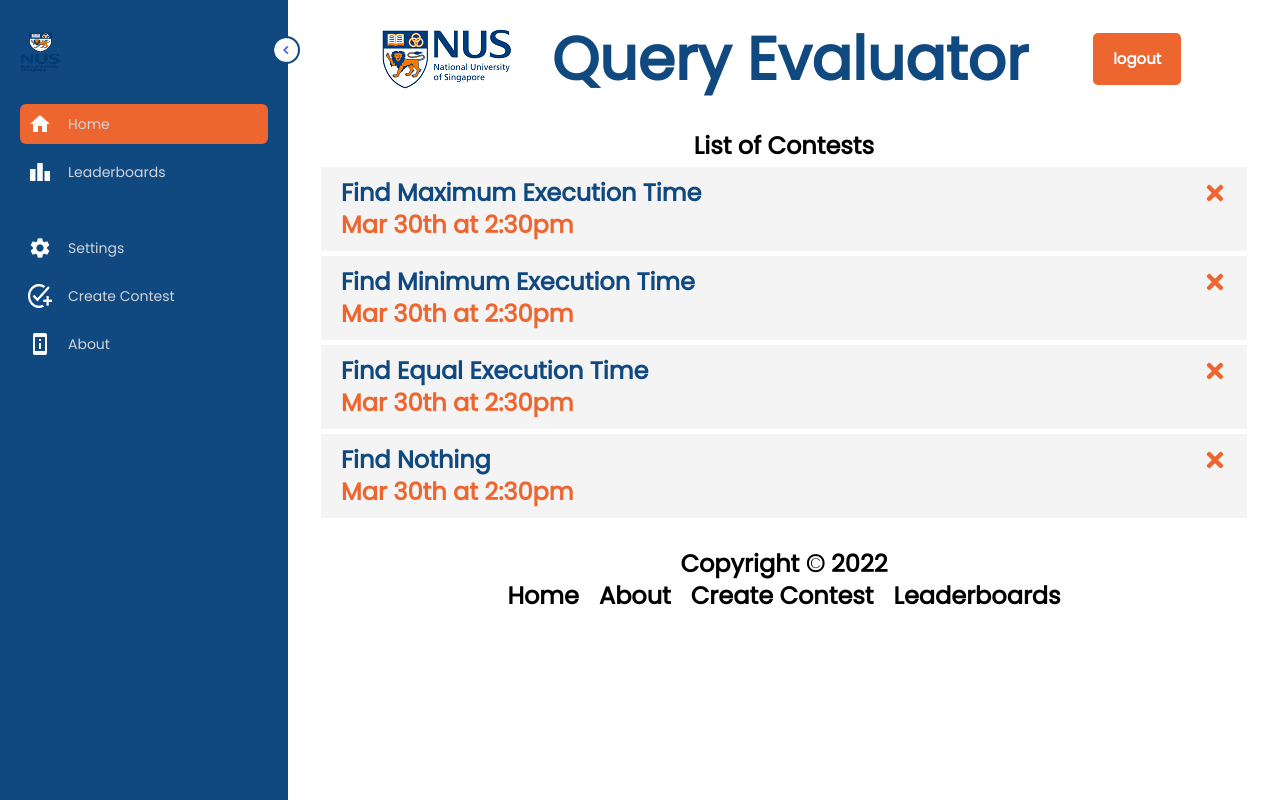
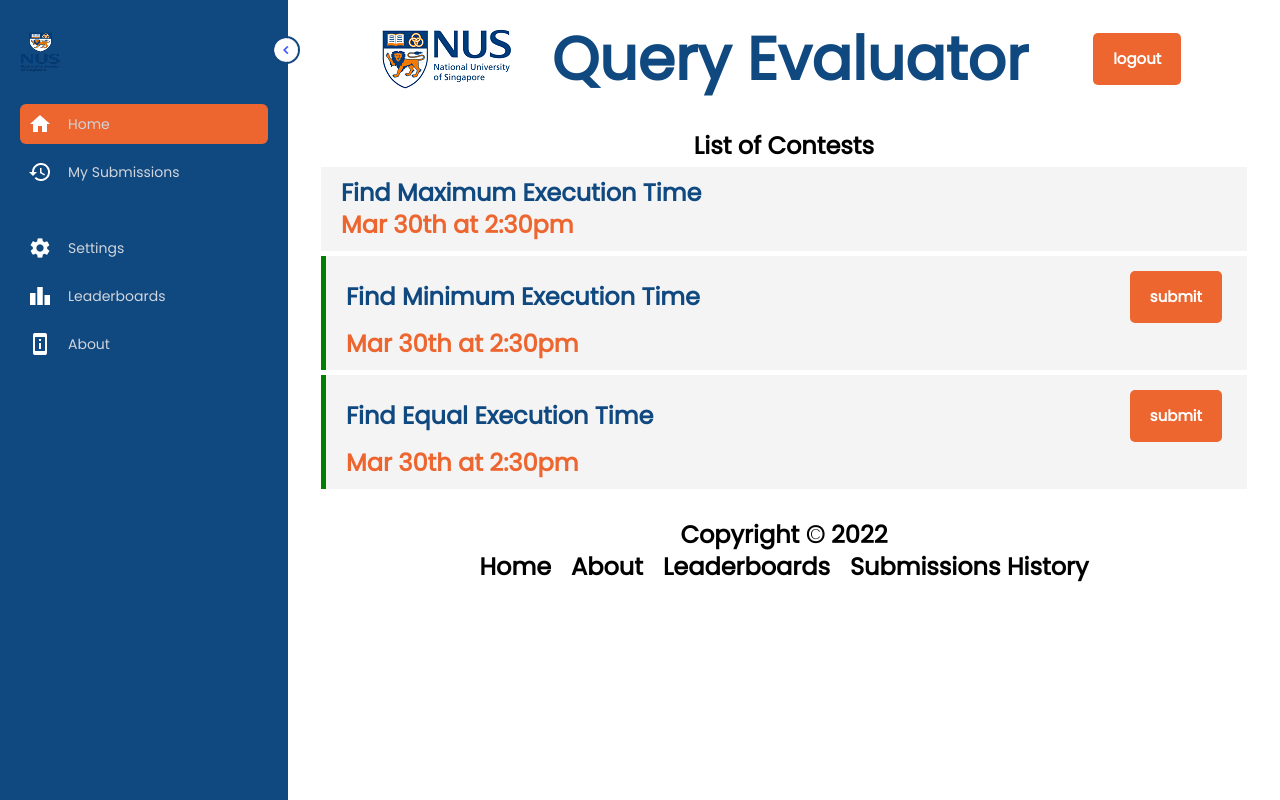
Before and after one commit to ibnahmadCoded/cs5421-project, a React (Create React App) app: page / in a window 1280 px wide. Built offline with nearby package versions, Linux system fonts and the light colour scheme; data requests are answered from the project's data file.

Commit message:
added dummy backend. ensured all data is feteched from the dummy backend and all needed data is imported only in App.js

```diff
--- /dev/null
+++ b/db.json
@@ -0,0 +1,146 @@
+{
+  "users": [
+    {
+      "id": 1,
+      "username": "DZ12345AB",
+      "userType": "Admin",
+      "createdAt": "Mar 10th at 2:30pm"
+    },
+    {
+      "id": 2,
+      "username": "AF12345CD",
+      "userType": "Student",
+      "createdAt": "Mar 10th at 2:30pm"
+    },
+    {
+      "id": 3,
+      "username": "GA12345PO",
+      "userType": "Student",
+      "createdAt": "Mar 10th at 2:30pm"
+    }
+  ],
+  "contests": [
+    {
+      "id": 1,
+      "title": "Find Maximum Execution Time",
+      "description": "Lorem ipsum dolor sit amet, consectetur adipiscing. Lorem ipsum dolor sit amet, consectetur adipiscing ",
+      "startDate": "Mar 10th at 2:30pm",
+      "endDate": "Mar 30th at 2:30pm",
+      "maxTries": 1,
+      "maxExecutionTime": 200,
+      "expectedResult": "abc",
+      "tables": [
+        "Table1",
+        "Table2",
+        "Table3"
+      ],
+      "reminder": false
+    },
+    {
+      "id": 2,
+      "title": "Find Minimum Execution Time",
+      "description": "Lorem ipsum dolor sit amet, consectetur adipiscing. Lorem ipsum dolor sit amet, consectetur adipiscing ",
+      "startDate": "Mar 10th at 2:30pm",
+      "endDate": "Mar 30th at 2:30pm",
+      "maxTries": 1,
+      "maxExecutionTime": 200,
+      "expectedResult": "abc",
+      "tables": [
+        "Table11",
+        "Table21",
+        "Table31"
+      ],
+      "reminder": true
+    },
+    {
+      "id": 3,
+      "title": "Find Equal Execution Time",
+      "description": "Lorem ipsum dolor sit amet, consectetur adipiscing. Lorem ipsum dolor sit amet, consectetur adipiscing ",
+      "startDate": "Mar 10th at 2:30pm",
+      "endDate": "Mar 30th at 2:30pm",
+      "maxTries": 1,
+      "maxExecutionTime": 200,
+      "expectedResult": "abc",
+      "tables": [
+        "Tablex",
+        "Tabley",
+        "Tablez"
+      ],
+      "reminder": true
+    }
+  ],
+  "dbqueries": [
+    {
+      "id": 1,
+      "userId": 1,
+      "contestId": 1,
+      "submissionDate": "Mar 10th at 2:30pm",
+      "executionTime": 2,
+      "planningTime": 0,
+      "result": "abc",
+      "query": "SELECT * FROM A"
+    },
+    {
+      "id": 2,
+      "userId": 3,
+      "contestId": 1,
+      "submissionDate": "Mar 10th at 2:30pm",
+      "executionTime": 3,
+      "planningTime": 0,
+      "result": "abcd",
+      "query": "SELECT * FROM A"
+    },
+    {
+      "id": 3,
+      "userId": 2,
+      "contestId": 1,
+      "submissionDate": "Mar 10th at 2:30pm",
+      "executionTime": 5,
+      "planningTime": 0,
+      "result": "abc",
+      "query": "SELECT * FROM A"
+    },
+    {
+      "id": 4,
+      "userId": 3,
+      "contestId": 3,
+      "submissionDate": "Mar 1th at 2:30pm",
+      "executionTime": 1,
+      "planningTime": 0,
+      "result": "abc",
+      "query": "SELECT * FROM A"
+    },
+    {
+      "userId": 2,
+      "contestId": 1,
+      "submissionDate": "Sun Mar 27 2022 00:40:33 GMT+0800 (Singapore Standard Time)",
+      "executionTime": 0,
+      "planningTime": 0,
+      "result": "",
+      "query": "SELECT Table1;",
+      "id": 5
+    }
+  ],
+  "tableQueries": [
+    {
+      "id": 1,
+      "userId": 2,
+      "queries": "SELECT ABC FROM D; CREATE A IF NOT EXISTS;"
+    },
+    {
+      "id": 2,
+      "userId": 2,
+      "queries": "SELECT ABC FROM D; SELECT C FROM; CREATE A IF NOT EXISTS;"
+    },
+    {
+      "queries": "SELECT * FROM AB; CREATE A;",
+      "userId": 1,
+      "id": 3
+    },
+    {
+      "queries": "SEL",
+      "userId": 1,
+      "id": 4
+    }
+  ]
+}
--- a/package.json
+++ b/package.json
@@ -6,6 +6,7 @@
     "@testing-library/jest-dom": "^5.16.2",
     "@testing-library/react": "^12.1.4",
     "@testing-library/user-event": "^13.5.0",
+    "json-server": "^0.17.0",
     "react": "^17.0.2",
     "react-dom": "^17.0.2",
     "react-icons": "^4.3.1",
@@ -17,7 +18,8 @@
     "start": "react-scripts start",
     "build": "react-scripts build",
     "test": "react-scripts test",
-    "eject": "react-scripts eject"
+    "eject": "react-scripts eject",
+    "server": "json-server --watch db.json --port 5000"
   },
   "eslintConfig": {
     "extends": [
--- a/src/App.js
+++ b/src/App.js
@@ -1,4 +1,4 @@
-import { useState } from "react"
+import { useState, useEffect } from "react"
 import {BrowserRouter as Router, Routes, Route} from "react-router-dom"
 import Header from "./components/Header"
 import Footer from "./components/Footer"
@@ -18,171 +18,194 @@ import CreateContestPage3 from "./components/CreateContestPage3"
 
 function App() {
 
-  const users =
-    [
-        {
-            id: 1,
-            username: "DZ12345AB",
-            userType: "Admin",
-            createdAt: "Mar 10th at 2:30pm",
-        },
-        {
-          id: 2,
-          username: "AF12345CD",
-          userType: "Student",
-          createdAt: "Mar 10th at 2:30pm",
-        },
-        {
-          id: 3,
-          username: "GA12345PO",
-          userType: "Student",
-          createdAt: "Mar 10th at 2:30pm",
-        },
-    ]
+  // *DEFINE ALL DATA* //
+  // Define all data used in the webapp
+  // Note, all data must be imported here and then just passed further into the components
 
-  const [contests, setContests] = useState(
-    [
-        {
-            id: 1,
-            title: "Find Maximum Execution Time",
-            description: "Lorem ipsum dolor sit amet, consectetur adipiscing. Lorem ipsum dolor sit amet, consectetur adipiscing ",
-            startDate: "Mar 10th at 2:30pm",
-            endDate: "Mar 30th at 2:30pm",
-            maxTries: 1,
-            maxExecutionTime: 200,
-            expectedResult: "abc",
-            tables: ["Table1", "Table2", "Table3"],
-            reminder: false,
-        },
-        {
-            id: 2,
-            title: "Find Minimum Execution Time",
-            description: "Lorem ipsum dolor sit amet, consectetur adipiscing. Lorem ipsum dolor sit amet, consectetur adipiscing ",
-            startDate: "Mar 10th at 2:30pm",
-            endDate: "Mar 30th at 2:30pm",
-            maxTries: 1,
-            maxExecutionTime: 200,
-            expectedResult: "abc",
-            tables: ["Table11", "Table21", "Table31"],
-            reminder: true,
-        },
-        {
-            id: 3,
-            title: "Find Equal Execution Time",
-            description: "Lorem ipsum dolor sit amet, consectetur adipiscing. Lorem ipsum dolor sit amet, consectetur adipiscing ",
-            startDate: "Mar 10th at 2:30pm",
-            endDate: "Mar 30th at 2:30pm",
-            maxTries: 1,
-            maxExecutionTime: 200,
-            expectedResult: "abc",
-            tables: ["Tablex", "Tabley", "Tablez"],
-            reminder: true,
-        },
-        {
-          id: 5,
-          title: "Find Nothing",
-          description: "Lorem ipsum dolor sit amet, consectetur adipiscing. Lorem ipsum dolor sit amet, consectetur adipiscing ",
-          startDate: "Mar 10th at 2:30pm",
-          endDate: "Mar 30th at 2:30pm",
-          maxTries: 1,
-          maxExecutionTime: 200,
-          expectedResult: "abc",
-          tables: ["Tablex", "Tabley", "Tablez"],
-          reminder: true,
-        }
-    ]
-)
+  const [users, setUsers] = useState([])
 
-  const [dbqueries, setDbqueries] = useState(
-    [
-        {
-            id: 1,
-            userId: 2,
-            contestId: 1,
-            submissionDate: "Mar 10th at 2:30pm",
-            executionTime: 2,
-            planningTime: 0,
-            result: "abc",
-            query: "SELECT * FROM A",
-        },
-        {
-            id: 2,
-            userId: 2,
-            contestId: 1,
-            submissionDate: "Mar 10th at 2:30pm",
-            executionTime: 3,
-            planningTime: 0,
-            result: "abcd",
-            query: "SELECT * FROM A",
-        },
-        {
-            id: 3,
-            userId: 2,
-            contestId: 3,
-            submissionDate: "Mar 10th at 2:30pm",
-            executionTime: 5,
-            planningTime: 0,
-            result: "abc",
-            query: "SELECT * FROM A",
-        },
-        {
-          id: 4,
-          userId: 3,
-          contestId: 3,
-          submissionDate: "Mar 1th at 2:30pm",
-          executionTime: 1,
-          planningTime: 0,
-          result: "abc",
-          query: "SELECT * FROM A",
-        },
-    ]
-  )
+  const [contests, setContests] = useState([])
 
-  const [tableQueries, setTableQueris] = useState(
-    [
-        {
-            id: 1,
-            userId: 2,
-            queries: [],
-        },
-        {
-            id: 2,
-            userId: 2,
-            queries: [],
-        },
-    ]
-  )
+  const [dbqueries, setDbqueries] = useState([])
 
+  const [tableQueries, setTableQueris] = useState([])
+
+  // *FETCH USERS FROM SERVER* //
+  // Note: after connecting backend, edit only the backend url (i.e. "http://localhost:5000/users")
+  useEffect(() => {
+    const getUsers = async () => {
+      const usersFromServer = await fetchUsers()
+      setUsers(usersFromServer)
+    }
+
+    getUsers()
+  }, [])
+
+  // Fetch Users
+  const fetchUsers = async () => {
+    const res = await fetch("http://localhost:5000/users")
+    const data = await res.json()
+
+    return data
+  }
+
+  // ** //
+
+  // *FETCH CONTESTS FROM SERVER* //
+  // Note: after connecting backend, edit only the backend url (i.e. "http://localhost:5000/users")
+  useEffect(() => {
+    const getContests = async () => {
+      const contestsFromServer = await fetchContests()
+      setContests(contestsFromServer)
+    }
+
+    getContests()
+  }, [])
+
+  // Fetch Contests
+  const fetchContests = async () => {
+    const res = await fetch("http://localhost:5000/contests")
+    const data = await res.json()
+
+    return data
+  }
+  // ** //
+
+  // *FETCH TABLEQUERIES (queries for creating contest by Admin) FROM SERVER* //
+  // Note: after connecting backend, edit only the backend url (i.e. "http://localhost:5000/users")
   // NOTE: to use the tableQueries table, u fetech each query in the queries array and run. this should be done
   // often as no contest can hold without it. If you think of a better algo for this, the place to edit is CreateContestPage2.js
   // NOTE: when a contest is deleted, get a list of all its tables and run quries to delete those tables from
   // the backend
 
+  useEffect(() => {
+    const getTBQ = async () => {
+      const tbqueriesFromServer = await fetchTBQ()
+      setTableQueris(tbqueriesFromServer)
+    }
+
+    getTBQ()
+  }, [])
+
+  // Fetch TableQueries
+  const fetchTBQ = async () => {
+    const res = await fetch("http://localhost:5000/tableQueries")
+    const data = await res.json()
+
+    return data
+  }
+  // ** //
+
+  // *FETCH DBQUERIES (queries submitted by students) FROM SERVER* //
+  // Note: after connecting backend, edit only the backend url (i.e. "http://localhost:5000/users")
+  useEffect(() => {
+    const getDBQ = async () => {
+      const dbqueriesFromServer = await fetchDBQ()
+      setDbqueries(dbqueriesFromServer)
+    }
+
+    getDBQ()
+  }, [])
+
+  // Fetch DBQueries
+  const fetchDBQ = async () => {
+    const res = await fetch("http://localhost:5000/dbqueries")
+    const data = await res.json()
+
+    return data
+  }
+  // ** //
+
+// * ALL DB MANIPULATING PROCEDURES AND FUNCTIONS ARE IN THIS BLOCK * //
+// please add fnctions for the user table here
+
 // Add Submitted Query
- const addQuery = (submitted_query) => {
-   const id = Math.floor(Math.random() * 10000) + 1
-   const newQuery = { id, ...submitted_query }
-   setDbqueries([...dbqueries, newQuery])
+ const addQuery = async (submitted_query) => {
+  const res = await fetch("http://localhost:5000/dbqueries", {
+    method: "POST",
+    headers: {
+      "Content-type": "application/json"
+    },
+    body: JSON.stringify(submitted_query)
+  })
+
+  const data = await res.json()
+
+  setDbqueries([...dbqueries, data])
+
+  // how table was updated before using dummy backend
+
+  //  const id = Math.floor(Math.random() * 10000) + 1
+  //  const newQuery = { id, ...submitted_query }
+  //  setDbqueries([...dbqueries, newQuery])
  }
 
  // Get queries from createContestPage2 for Contest addition
- const addTableQ = (tableQ) => {
-    const id = Math.floor(Math.random() * 10000) + 1
-    const newTableQ = { id, ...tableQ }
-    setTableQueris([...tableQueries, newTableQ])
+ // save the queries in tableQueries table of DB
+ const addTableQ = async (tableQ) => {
+    const res = await fetch("http://localhost:5000/tableQueries", {
+      method: "POST",
+      headers: {
+        "Content-type": "application/json"
+      },
+      body: JSON.stringify(tableQ)
+    })
+
+    const data = await res.json()
+
+    setTableQueris([...tableQueries, data])
+
+    // how updating db was done before using dummy backend
+
+    // const id = Math.floor(Math.random() * 10000) + 1
+    // const newTableQ = { id, ...tableQ }
+    // setTableQueris([...tableQueries, newTableQ])
 }
 
 // Add contest
-const addContest = (contest) => {
-  const id = Math.floor(Math.random() * 10000) + 1
-  const newContest = { id, ...contest }
-  setContests([...contests, newContest])
+const addContest = async (contest) => {
+  const res = await fetch("http://localhost:5000/contests", {
+    method: "POST",
+    headers: {
+      "Content-type": "application/json"
+    },
+    body: JSON.stringify(contest)
+  })
+
+  const data = await res.json()
+
+  setContests([...contests, data])
+
+  // how contests table was updated before using dmmy backend
+
+  // const id = Math.floor(Math.random() * 10000) + 1
+  // const newContest = { id, ...contest }
+  // setContests([...contests, newContest])
 }
 
 // Delete Contest
-const deleteContest = (id) => {
+const deleteContest = async (id) => {
+  // cascading deletion of tables (backend should complete this. I have fetched all tables for the contest about to be deleted)
+  // get tables for the contest
+  const cont = await fetch(`http://localhost:5000/contests/${id}`)
+  const contest = await cont.json()
+
+  const tables_to_delete_in_db = contest.tables
+
+  //TODO: get every table in the tables_to_delete_in_db array and run DELETE [table] FROM DB for each table
+  // YOUR CODE HERE
+
+  // delete contest by ID
+  await fetch(`http://localhost:5000/contests/${id}`, {
+    method: "DELETE"
+  })
+
   setContests(contests.filter((contest) => contest.id !== id))
 }
+
+// ** //
+
+// * OTHER USEFUL FUNCTIONS ARE HERE * //
 
 // Toggle reminder to remind user of close deadlines.
 const toggleReminder = (id) => {
@@ -190,8 +213,11 @@ const toggleReminder = (id) => {
   ? { ...contest, reminder: !contest.reminder } : contest))
 }
 
+// ** //
+
+// TODO: change this to get user_id by session
 // Get User with id = 1. This should be passed from backend after signIn
-const user = users.filter((user) => user.id === 1)
+const user = users.filter((user) => user.id === 2)
 
 // get current url for the purpose of updating highlights in sidebar
 const currentUrl = "/"+(window.location.href).split("/").slice(-1)
@@ -214,7 +240,7 @@ const currentUrl = "/"+(window.location.href).split("/").slice(-1)
               )}/>
             <Route path="/about" element={<About />} />
             <Route path="/create-contest" element={<CreateContest onAdd={addContest} />} />
-            <Route path="/create-contest-p2" element={<CreateContestPage2 onAdd={addTableQ}/>} />
+            <Route path="/create-contest-p2" element={<CreateContestPage2 user={user} onAdd={addTableQ}/>} />
             <Route path="/create-contest-p3" element={<CreateContestPage3/>} />
             <Route path="/leaderboards" element={<Leaderboards user={user} leaderboards={contests}/>} />
             <Route path="/submissions" element={<Submissions dbqueries={dbqueries} user={user} contests={contests}/>} />
--- a/src/components/CreateContestPage2.js
+++ b/src/components/CreateContestPage2.js
@@ -1,26 +1,29 @@
 import { useState } from 'react'
 import { useNavigate } from "react-router-dom";
 
-const CreateContestPage2 = ({onAdd}) => {
+const CreateContestPage2 = ({user, onAdd}) => {
     const navigate = useNavigate();
 
     const onClick = (e) => {
         navigate(`/create-contest-p3`)
     }
 
-    const [text, setText] = useState("")
+    // get data for onSubmit
+    const userId = user.map(user => {return user.id})[0]
+
+    const [queries, setQuery] = useState("")
 
     const onSubmit = (e) => {
         e.preventDefault()
 
-        if (!text) {
+        if (!queries) {
             alert("Please add a query")
             return
         }
 
-        onAdd({text})
+        onAdd({queries, userId})
 
-        setText("")
+        setQuery("")
     }
     return (
         <>
@@ -41,8 +44,8 @@ const CreateContestPage2 = ({onAdd}) => {
                           <div className="form-control">
                               <label>Query</label>
                               <textarea style={{border:"solid 1px #ED6630", height:"313px", width: "80.7%"}}
-                              value={text}
-                              onChange={(e) => setText(e.target.value)}
+                              value={queries}
+                              onChange={(e) => setQuery(e.target.value)}
                               >
                               </textarea>
                           </div>
--- a/src/components/Settings.js
+++ b/src/components/Settings.js
@@ -4,7 +4,7 @@ const Settings = () => {
   return (
     <div>
         <h4>Settings for Query Evaluator Version 1.0.0</h4>
-        <a href="/" style={{color:"#ED6630"}}>Go Back</a>
+        <a href="/" style={{color:"#ED6630"}}>Go Home</a>
     </div>
   )
 }
```
Also changed, not shown: implemented_functionalities.txt, instructions_and_todo(backend).txt (added), 1 other file (tests, documents, lock files or other folders).
